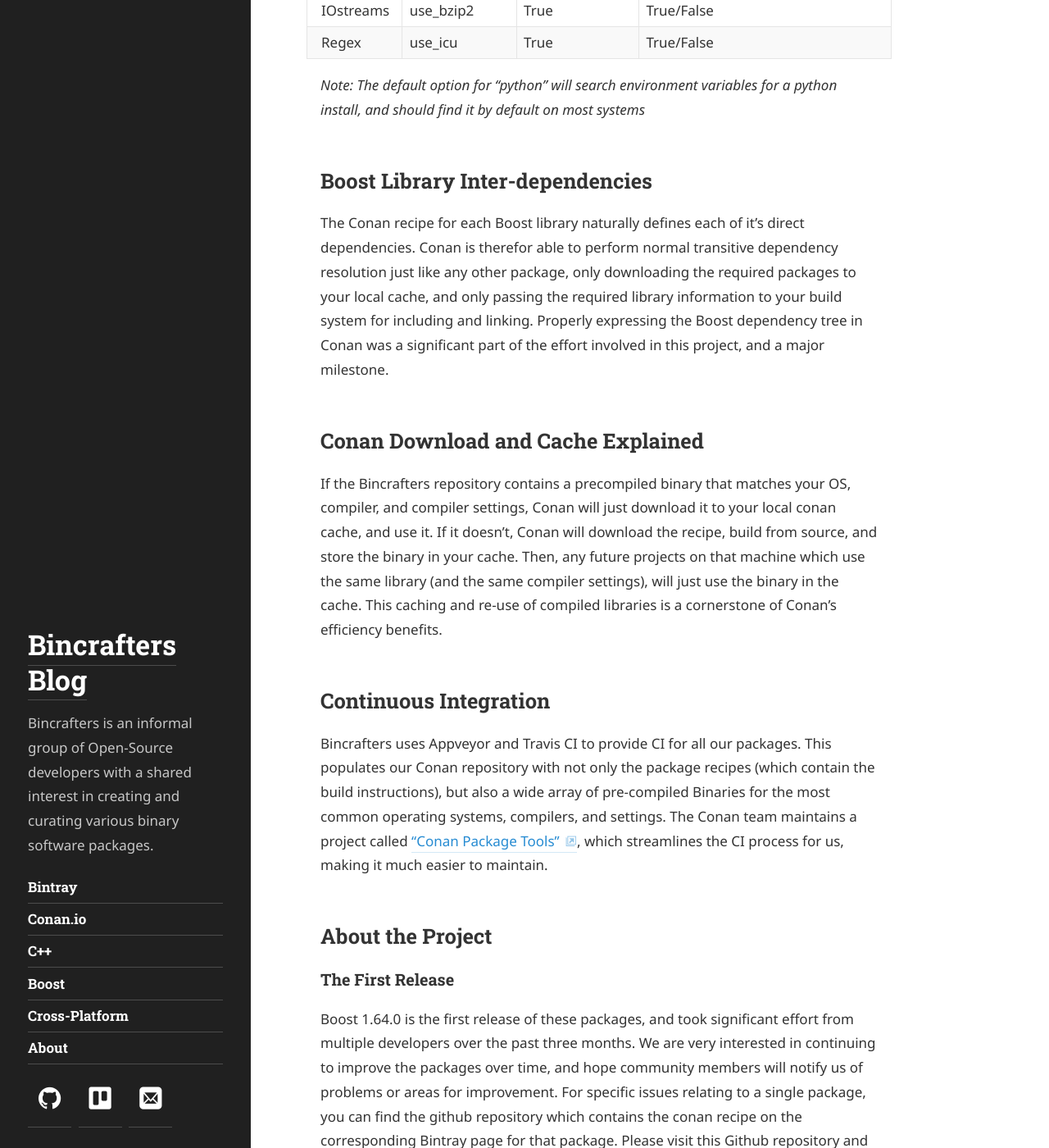
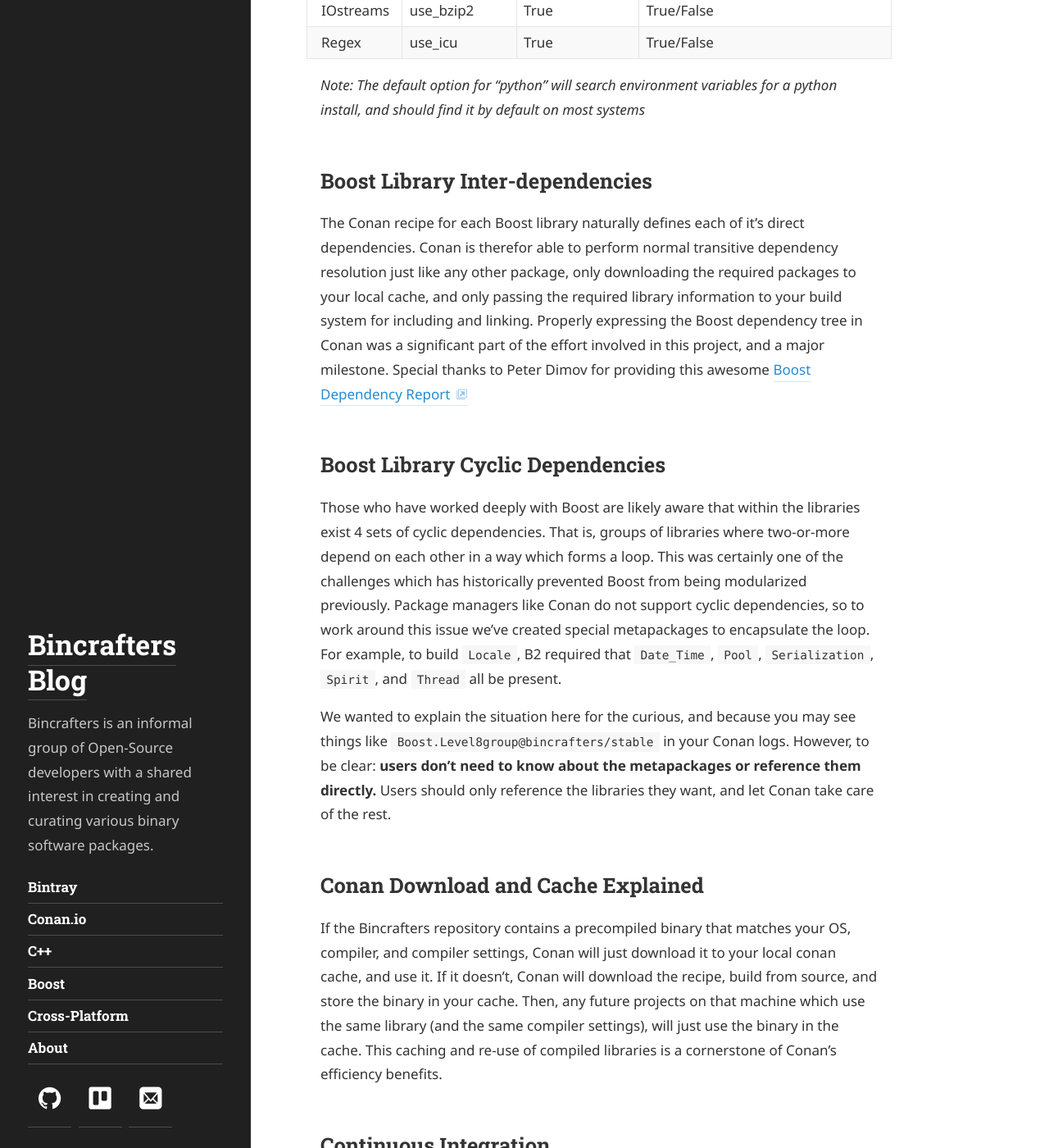
Before and after one commit to bincrafters/bincrafters.github.io, a Jekyll site: the page built from _posts/2017-09-22-boost-modular-packages-conan.md, in a window 1280 px wide and 1400 px high, scrolled down 1508 px. Shown: the whole window at 82% size. Built offline with Jekyll 4.4.1, drawn with Linux system fonts in a browser that asks for light colours; some web fonts are replaced.

Commit message:
added note about cyclic dependencies

```diff
--- a/_posts/2017-09-22-boost-modular-packages-conan.md
+++ b/_posts/2017-09-22-boost-modular-packages-conan.md
@@ -42,7 +42,12 @@ Conan allows users to pass options to for each package upon install. The list of
 *Note: The default option for "python" will search environment variables for a python install, and should find it by default on most systems*
 
 ## Boost Library Inter-dependencies
-The Conan recipe for each Boost library naturally defines each of it's direct dependencies. Conan is therefor able to perform normal transitive dependency resolution just like any other package, only downloading the required packages to your local cache, and only passing the required library information to your build system for including and linking.  Properly expressing the Boost dependency tree in Conan was a significant part of the effort involved in this project, and a major milestone.
+The Conan recipe for each Boost library naturally defines each of it's direct dependencies. Conan is therefor able to perform normal transitive dependency resolution just like any other package, only downloading the required packages to your local cache, and only passing the required library information to your build system for including and linking.  Properly expressing the Boost dependency tree in Conan was a significant part of the effort involved in this project, and a major milestone. Special thanks to Peter Dimov for providing this awesome [Boost Dependency Report](https://pdimov.github.io/boostdep-report/master/module-levels.html)
+
+## Boost Library Cyclic Dependencies
+Those who have worked deeply with Boost are likely aware that within the libraries exist 4 sets of cyclic dependencies.  That is, groups of libraries where two-or-more depend on each other in a way which forms a loop.  This was certainly one of the challenges which has historically prevented Boost from being modularized previously.  Package managers like Conan do not support cyclic dependencies, so to work around this issue we've created special metapackages to encapsulate the loop.  For example, to build `Locale`, B2 required that `Date_Time`, `Pool`, `Serialization`, `Spirit`, and `Thread` all be present.
+
+We wanted to explain the situation here for the curious, and because you may see things like `Boost.Level8group@bincrafters/stable` in your Conan logs.  However, to be clear: **users don't need to know about the metapackages or reference them directly.**  Users should only reference the libraries they want, and let Conan take care of the rest.
 
 ## Conan Download and Cache Explained
 If the Bincrafters repository contains a precompiled binary that matches your OS, compiler, and compiler settings, Conan will just download it to your local conan cache, and use it.  If it doesn't, Conan will download the recipe, build from source, and store the binary in your cache. Then, any future projects on that machine which use the same library (and the same compiler settings), will just use the binary in the cache.  This caching and re-use of compiled libraries is a cornerstone of Conan's efficiency benefits.
```
Also changed, not shown: _posts/2017-06-06-using-bincrafters-conan-repository.md (+1 -1 lines).
